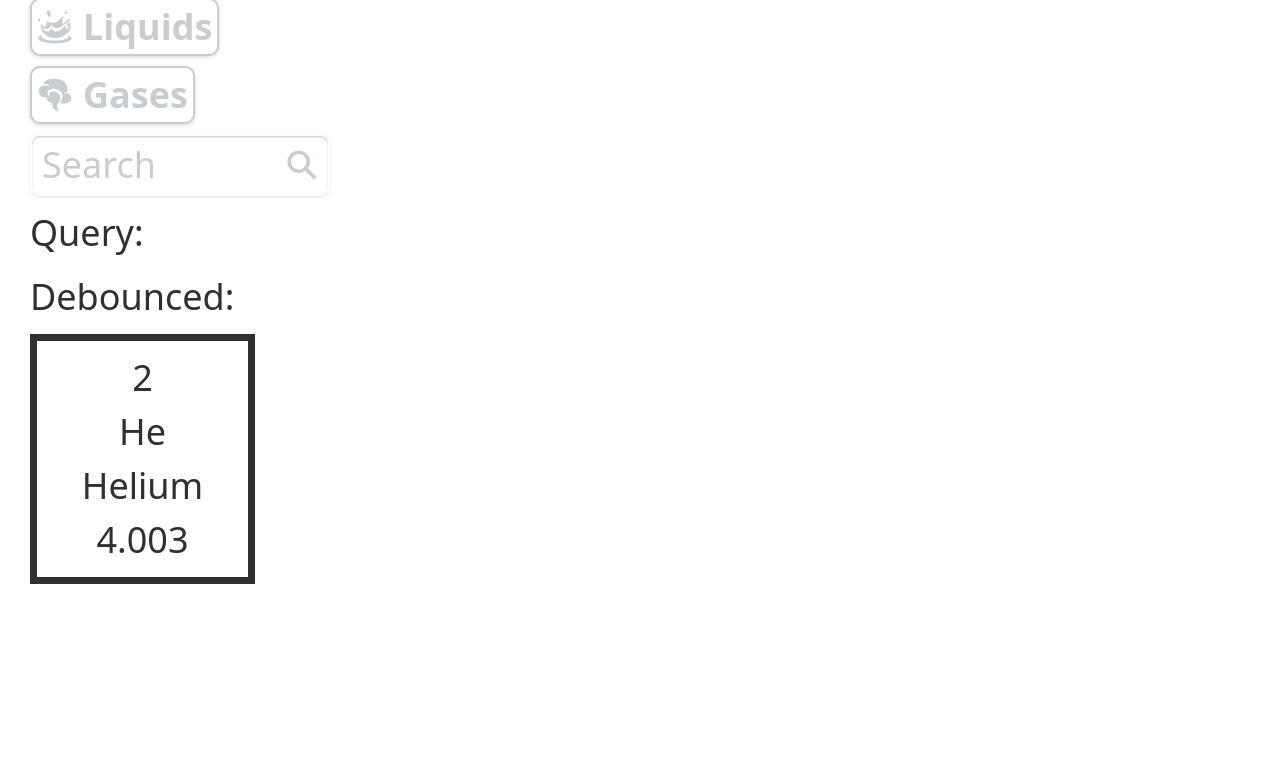
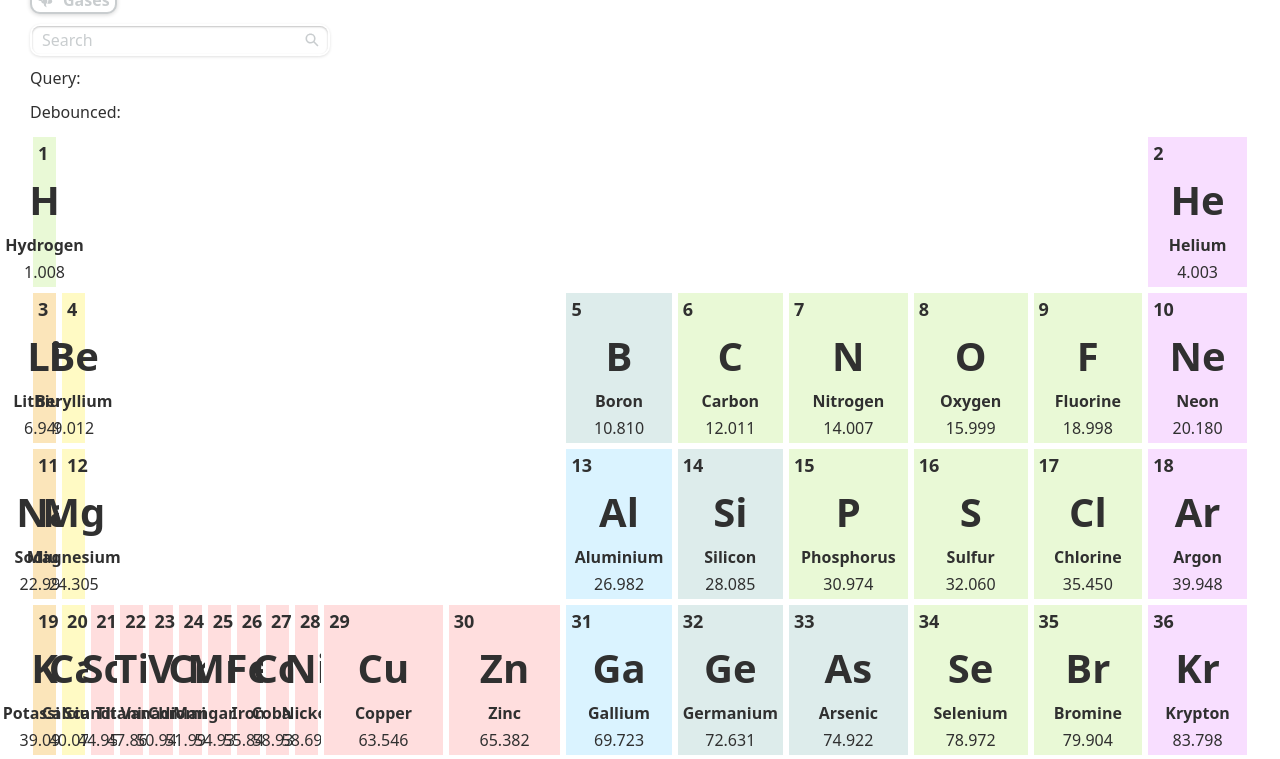
Before and after one commit to ElenaWikoff/noble-periodic, a React (Vite) app in the folder frontend/: page / in a window 1280 px wide. Shown: the part 400-1159 px from the top of the page. Before the commit the page ends 1014 px from the top, so only its background shows below. Built offline with nearby package versions, Linux system fonts and the light colour scheme.

Commit message:
Add periodic table, start

```diff
--- a/frontend/src/App.css
+++ b/frontend/src/App.css
@@ -12,7 +12,7 @@
     /* Element Colors */
     --reactive-nonmetals-color: #e9f9d6;
     --noble-gases-color: #f8deff;
-    --akali-color: #fbe5ba;
+    --alkali-color: #fbe5ba;
     --alkaline-color: #fffac4;
     --metalloids-color: #ddeceb;
     --post-transition-color: #daf3ff;
--- a/frontend/src/App.tsx
+++ b/frontend/src/App.tsx
@@ -11,7 +11,7 @@ import { IoSearchSharp as SearchIcon } from "react-icons/io5";
 import ButtonToggle from "@/components/button-toggle";
 import Input from "@/components/input";
 import { useDebounce } from "./hooks/useDebounce";
-import ElementCard from "./components/element-card";
+import PeriodTable from "./components/periodic-table";
 
 const phaseButtons = [
   {
@@ -19,27 +19,27 @@ const phaseButtons = [
     label: "Solids",
     leftIcon: <SolidIcon />,
     title: "Show solids",
-    value: 1,
+    value: "solid",
   },
   {
     variant: "liquid",
     label: "Liquids",
     leftIcon: <LiquidIcon />,
     title: "Show liquids",
-    value: 2,
+    value: "liquid",
   },
   {
     variant: "gas",
     label: "Gases",
     leftIcon: <GasIcon />,
     title: "Show gases",
-    value: 3,
+    value: "gas",
   },
 ]
 
 function App() {
   const [active, setActive] = useState(false);
-  const [phase, setPhase] = useState(0);
+  const [phase, setPhase] = useState("");
   const [query, setQuery] = useState<string>("")
   const debouncedQuery = useDebounce<string>(query, 500);
 
@@ -53,13 +53,13 @@ function App() {
     setQuery(e.currentTarget.value);
   }
 
-  const handleActive = (value: number) => {
-    setPhase(phase === value ? 0 : value);
+  const handleActive = (value: string) => {
+    setPhase(phase === value ? "" : value);
   }
 
   return (
     <>
-      <main style={{margin: "30px", fontSize: "36px", display: "flex", flexDirection: "column", gap: "10px", alignItems: "flex-start"}}>
+      <main style={{margin: "30px", display: "flex", flexDirection: "column", gap: "10px", alignItems: "flex-start"}}>
         <img src="./src/assets/images/logo-light.png" />
         <ButtonToggle
           leftIcon={<FaMoon />}
@@ -85,11 +85,9 @@ function App() {
         />
         <p>Query: {query}</p>
         <p>Debounced: {debouncedQuery}</p>
-        <ElementCard
-          name={"Helium"}
-          number={2}
-          mass={4.0026022}
-          symbol={"He"}
+        <PeriodTable
+          query={query}
+          phase={phase}
         />
       </main>
     </>
--- a/frontend/src/components/element-card.module.css
+++ b/frontend/src/components/element-card.module.css
@@ -7,9 +7,65 @@
     display: flex;
     flex-direction: column;
     align-items: center;
+    gap: 3px;
     width: 100%;
-    max-width: 225px;
-    padding: 10px 20px;
-    border: 7px solid var(--default-border-color);
+    /* max-width: 225px; */
+    padding: 3px 5px;
+    border: 3px solid var(--white);
     aspect-ratio: min(1vw, 1.85vh + (18 - 18) * 0.109vh);
 }
+
+.number {
+    align-self: flex-start;
+    font-size: 1.125em;
+    font-weight: 600;
+}
+
+.symbol {
+    font-size: 5vh;
+    font-weight: bold;
+}
+
+.name {
+    font-weight: 600;
+}
+
+.reactive-nonmetals {
+    background-color: var(--reactive-nonmetals-color);
+}
+
+.noble-gas {
+    background-color: var(--noble-gases-color);
+}
+
+.alkali-metal {
+    background-color: var(--alkali-color);
+}
+
+.alkaline-earth-metal {
+    background-color: var(--alkaline-color);
+}
+
+.metalloid {
+    background-color: var(--metalloids-color);
+}
+
+.post-transition-metal {
+    background-color: var(--post-transition-color);
+}
+
+.transition-metal {
+    background-color: var(--transition-color);
+}
+
+.lanthanide {
+    background-color: var(--lanthanoids-color);
+}
+
+.actinide {
+    background-color: var(--actinoids-color);
+}
+
+.unknown {
+    background-color: var(--unknown-color);
+}
--- a/frontend/src/components/element-card.tsx
+++ b/frontend/src/components/element-card.tsx
@@ -2,38 +2,49 @@ import React from 'react';
 import styles from "@/components/element-card.module.css"
 import { isValidHexColor } from '@/utils/functions/conditions';
 
-interface ElementCardProps {
+interface ElementCardProps extends React.ComponentPropsWithoutRef<"div"> {
   name: string,
-  number: number,
-  mass: number,
+  atomic_number: number,
+  atomic_mass: number,
   symbol: string,
   category?: string,
   phase?: string,
   block?: string,
   color?: string,
   selected?: boolean,
+  xpos?: number,
+  ypos?: number,
   onChange?: (event: React.ChangeEvent<HTMLInputElement>) => void,
 }
 
 const ElementCard: React.FC<ElementCardProps> = ({
   name,
-  number,
-  mass,
+  atomic_number,
+  atomic_mass,
   symbol,
   category,
   phase,
   block,
   color,
   selected,
+  xpos,
+  ypos,
   onChange,
 }) => {
 
   const getColorClass = () => {
+
     if (color && isValidHexColor(color)) {
       return color;
     }
     switch (color) {
-      case "category": return category ? category?.replaceAll(" ", "-") : "";
+      case "category": {
+        let tmp = category ? category?.replaceAll(" ", "-") : "";
+        if (tmp.startsWith("unknown")) {
+          tmp = "unknown";
+        }
+        return tmp;
+      };
       case "phase": return phase ? phase : "";
       case "block": return block ? `block-${block}` : "";
       default: return "";
@@ -43,12 +54,13 @@ const ElementCard: React.FC<ElementCardProps> = ({
   return (
     <div
       className={`${styles["element-card"]} ${styles[getColorClass()]} ${selected ? styles["selected"] : ""}`}
+      style={{gridRow: `${ypos}`, gridColumn: `${xpos}`}}
       onChange={onChange}
     >
-      <div className={styles.number}>{number}</div>
+      <div className={styles.number}>{atomic_number}</div>
       <div className={styles.symbol}>{symbol}</div>
       <div className={styles.name}>{name}</div>
-      <div className={styles.mass}>{mass.toFixed(3)}</div>
+      <div className={styles.mass}>{atomic_mass.toFixed(3)}</div>
     </div>
   )
 }
--- /dev/null
+++ b/frontend/src/components/periodic-table.module.css
@@ -0,0 +1,18 @@
+
+.container {
+    display: flex;
+    flex-direction: column;
+    justify-content: center;
+    align-items: center;
+    width: 100%;
+    aspect-ratio: 3/2;
+}
+
+.grid {
+    display: grid;
+    grid-template-columns: repeat(10, minmax(0, 1fr));
+    grid-template-rows: repeat(10, minmax(0, 1fr));
+    align-items: stretch;
+    justify-items: stretch;
+    width: 100%;
+}
--- /dev/null
+++ b/frontend/src/components/periodic-table.tsx
@@ -0,0 +1,64 @@
+import React, { useEffect, useState } from 'react';
+import styles from "@/components/periodic-table.module.css"
+import ElementCard from './element-card';
+
+interface PeriodicTableProps {
+  query: string,
+  phase: string,
+  isWide?: boolean,
+}
+
+interface Element {
+  name: string,
+  atomic_number: number,
+  atomic_mass: number,
+  symbol: string,
+  category: string,
+  phase: string,
+  block: string,
+  period: number,
+  group: number,
+  xpos: number,
+  ypos: number,
+  wxpos: number,
+  wypos: number,
+}
+
+const PeriodTable: React.FC<PeriodicTableProps> = ({
+  query,
+  phase,
+  isWide,
+}) => {
+    const [elements, setElements] = useState<Element[]>();
+
+    useEffect(() => {
+        fetch("src/utils/data/elements_essentials.json")
+        .then((response) => response.json())
+        .then((data) => setElements(data))
+    }, [])
+
+  return (
+    <section
+      className={styles["container"]}
+    >
+      <div className={!isWide ? styles["grid"] : styles["grid-wide"]}>
+        {elements && elements.map((elem, index) => {
+          const {name, atomic_number, symbol, xpos, ypos, ...rest} = elem;
+          return <ElementCard
+            key={`elem-${index}`}
+            name={name}
+            atomic_number={atomic_number}
+            symbol={symbol}
+            selected={query === symbol}
+            color={phase ? phase : "category"}
+            xpos={xpos}
+            ypos={ypos}
+            {...rest}
+          />;
+        })}
+      </div>
+    </section>
+  )
+}
+
+export default PeriodTable;
--- a/frontend/src/utils/data/elements_essentials.json
+++ b/frontend/src/utils/data/elements_essentials.json
@@ -4,7 +4,7 @@
     "symbol": "H",
     "atomic_number": 1,
     "atomic_mass": 1.008,
-    "category": "diatomic nonmetal",
+    "category": "reactive-nonmetals",
     "phase": "Gas",
     "block": "s",
     "period": 1,
@@ -79,7 +79,7 @@
     "symbol": "C",
     "atomic_number": 6,
     "atomic_mass": 12.011,
-    "category": "polyatomic nonmetal",
+    "category": "reactive-nonmetals",
     "phase": "Solid",
     "block": "p",
     "period": 2,
@@ -94,7 +94,7 @@
     "symbol": "N",
     "atomic_number": 7,
     "atomic_mass": 14.007,
-    "category": "diatomic nonmetal",
+    "category": "reactive-nonmetals",
     "phase": "Gas",
     "block": "p",
     "period": 2,
@@ -109,7 +109,7 @@
     "symbol": "O",
     "atomic_number": 8,
     "atomic_mass": 15.999,
-    "category": "diatomic nonmetal",
+    "category": "reactive-nonmetals",
     "phase": "Gas",
     "block": "p",
     "period": 2,
@@ -124,7 +124,7 @@
     "symbol": "F",
     "atomic_number": 9,
     "atomic_mass": 18.9984031636,
-    "category": "diatomic nonmetal",
+    "category": "reactive-nonmetals",
     "phase": "Gas",
     "block": "p",
     "period": 2,
@@ -214,7 +214,7 @@
     "symbol": "P",
     "atomic_number": 15,
     "atomic_mass": 30.9737619985,
-    "category": "polyatomic nonmetal",
+    "category": "reactive-nonmetals",
     "phase": "Solid",
     "block": "p",
     "period": 3,
@@ -229,7 +229,7 @@
     "symbol": "S",
     "atomic_number": 16,
     "atomic_mass": 32.06,
-    "category": "polyatomic nonmetal",
+    "category": "reactive-nonmetals",
     "phase": "Solid",
     "block": "p",
     "period": 3,
@@ -244,7 +244,7 @@
     "symbol": "Cl",
     "atomic_number": 17,
     "atomic_mass": 35.45,
-    "category": "diatomic nonmetal",
+    "category": "reactive-nonmetals",
     "phase": "Gas",
     "block": "p",
     "period": 3,
@@ -499,7 +499,7 @@
     "symbol": "Se",
     "atomic_number": 34,
     "atomic_mass": 78.9718,
-    "category": "polyatomic nonmetal",
+    "category": "reactive-nonmetals",
     "phase": "Solid",
     "block": "p",
     "period": 4,
@@ -514,7 +514,7 @@
     "symbol": "Br",
     "atomic_number": 35,
     "atomic_mass": 79.904,
-    "category": "diatomic nonmetal",
+    "category": "reactive-nonmetals",
     "phase": "Liquid",
     "block": "p",
     "period": 4,
@@ -784,7 +784,7 @@
     "symbol": "I",
     "atomic_number": 53,
     "atomic_mass": 126.904473,
-    "category": "diatomic nonmetal",
+    "category": "reactive-nonmetals",
     "phase": "Solid",
     "block": "p",
     "period": 5,
```
